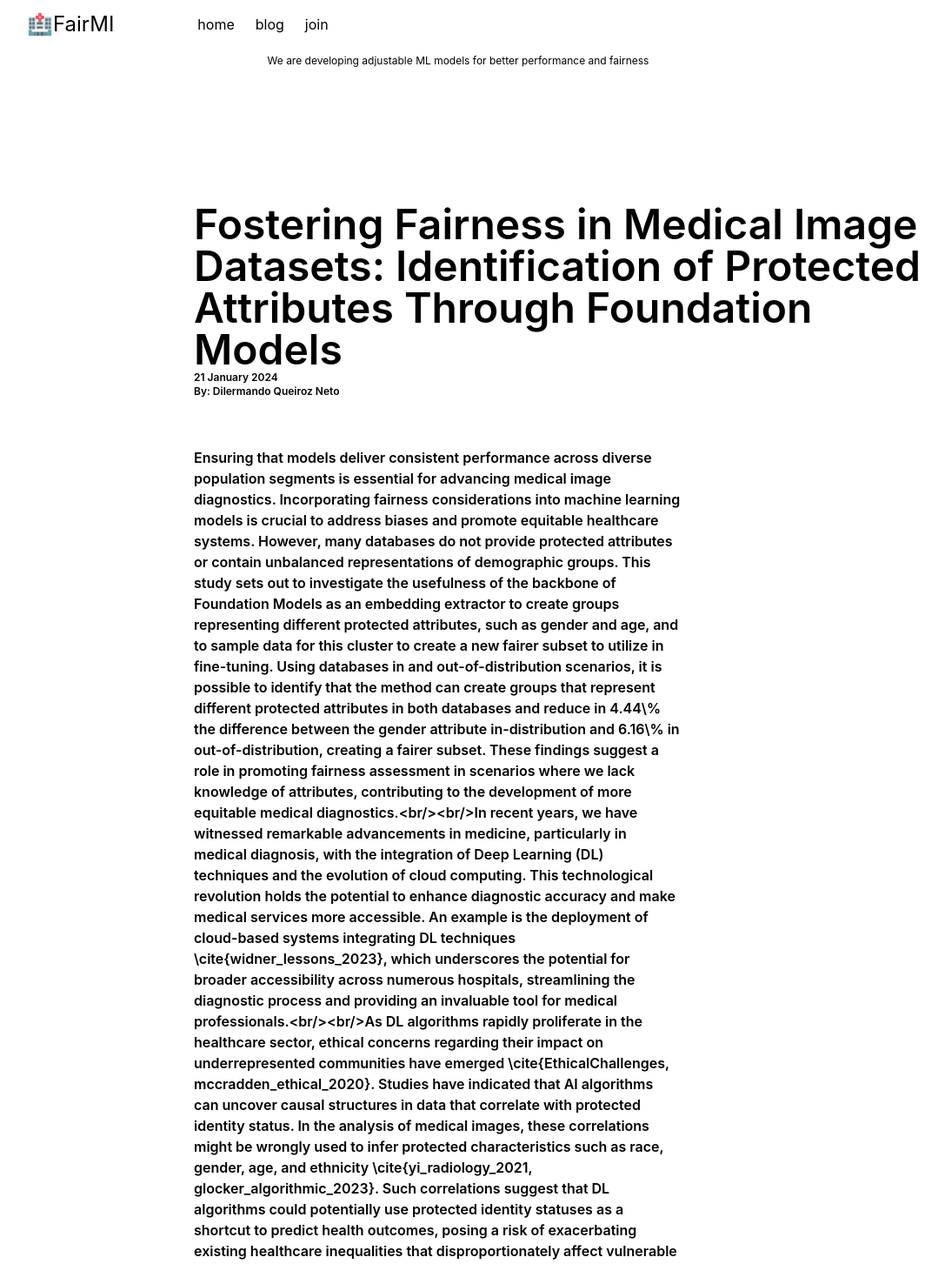
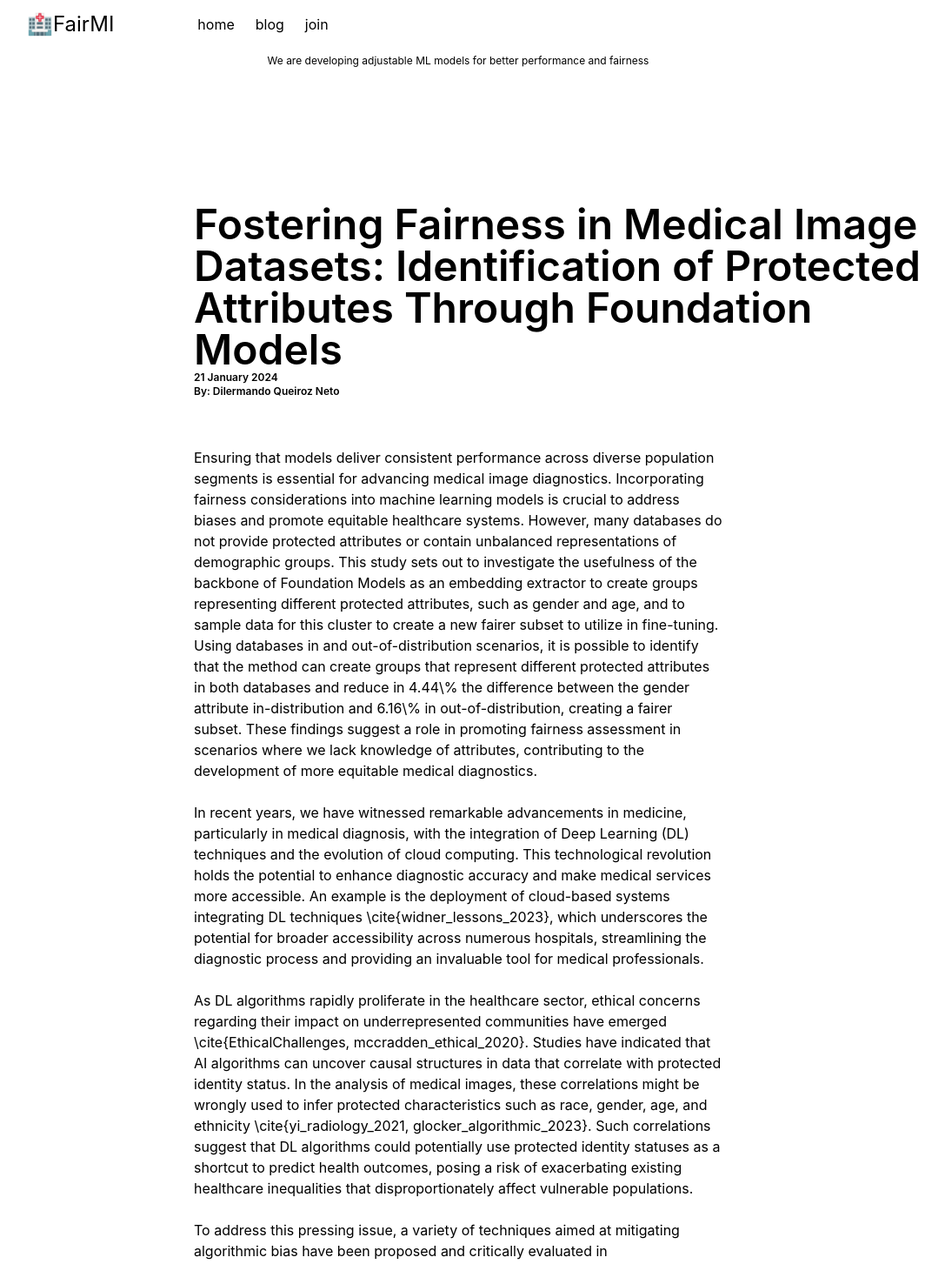
Before and after one commit to DilermandoQueiroz/fairmi-site, a Next.js app: page /blog/1 in a window 1280 px wide. Shown: the top 1453 px of the page at 87% size, without its empty margins (113-1200 px from the left). Built offline with nearby package versions, Linux system fonts and the light colour scheme.

Commit message:
Refactor TextBlog component styling

```diff
--- a/src/components/TextBlog.tsx
+++ b/src/components/TextBlog.tsx
@@ -6,8 +6,9 @@ interface TitleProps {
 
 const TextBlog: React.FC<TitleProps> = ({ text }) => {
     return (
-        <div className="w-full pl-60 pr-72 pb-14 flex-col justify-center items-start inline-flex">
-            <div className="self-stretch text-base font-semibold ">{text}</div>
+        <div className="w-full px-4 sm:pl-28 md:pl-60 md:pr-48 lg:pl-60 lg:pr-60 flex flex-col justify-center items-start">
+            <div className="self-stretch text-base"
+                dangerouslySetInnerHTML={{ __html: text }} />
         </div>
     );
 };
```
